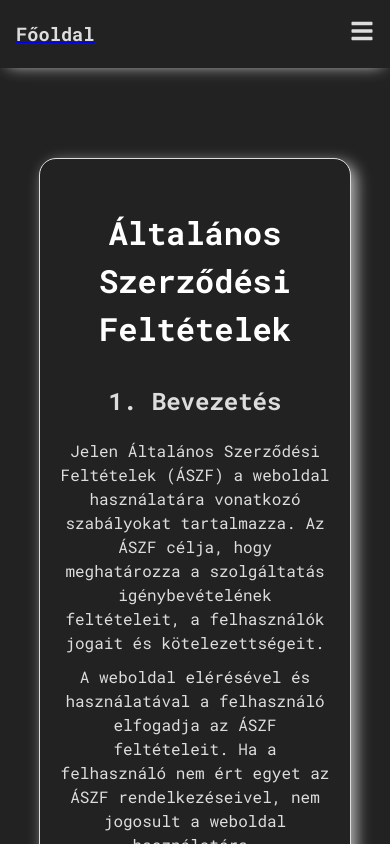
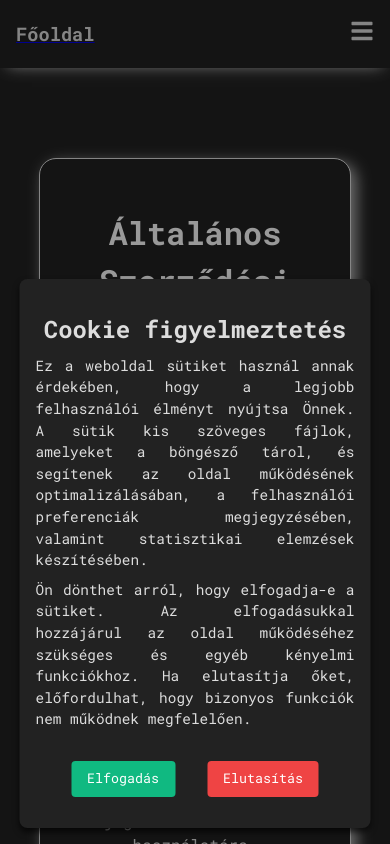
Before and after one commit to istvan911/react_vite_blog_proj, a React (Vite) app: page /aszf in a window 390 px wide. Shown: the top 844 px of the page. Built offline with nearby package versions, Linux system fonts and the light colour scheme.

Commit message:
2025_02_11_3

```diff
--- a/src/App.css
+++ b/src/App.css
@@ -428,7 +428,7 @@ h1,h2,h3,p{
       }
     /*---------->   TEXTEDITOR  END <----------*/
 
-    /*---------->   ASZF  BEGIN <----------*/
+    /*---------->   GDPR  BEGIN <----------*/
 
       .gdpr-container{
         max-width: 80%;
@@ -461,22 +461,168 @@ h1,h2,h3,p{
       }
       .gdpr-ul{
         margin: 0 auto;
-        list-style:inside;
+        list-style:none;
       }
       .gdpr-li{
         padding: 10px;
         margin-bottom: 10px;
-        color: #ddd;
+        color: #bbb;
         text-align: center;
       }
 
-  /*---------->   ASZF  END <----------*/
+  /*---------->   GDPR  END <----------*/
 
-  /*---------->   GDPR  BEGIN <----------*/
+  /*---------->   COOKIE  BEGIN <----------*/
 
 
+  .cookie-banner h1 {
+    font-size: 1.5rem;
+    font-weight: bold;
+  }
 
-  /*---------->   GDPR  END <----------*/
+  .cookie-banner p {
+    text-align: justify;
+    margin-top: 0.5rem;
+  }
+
+  .cookie-buttons {
+    display: flex;
+    flex-direction: column;
+    gap: 1rem;
+  }
+
+  .cookie-button {
+    padding: 0.5rem 1rem;
+    border-radius: 0.25rem;
+    border: none;
+    color: white;
+    cursor: pointer;
+  }
+
+  .cookie-accept {
+    background-color: #10b981;
+  }
+
+  .cookie-accept:hover {
+    background-color: #059669;
+  }
+
+  .cookie-decline {
+    background-color: #ef4444;
+  }
+
+  .cookie-decline:hover {
+    background-color: #dc2626;
+  }
+
+  .cookie-overlay {
+    position: fixed;
+    top: 0;
+    left: 0;
+    width: 100%;
+    height: 100%;
+    background: rgba(0, 0, 0, 0.4);
+    z-index: 999; /* Magasabb, mint bármi más az oldalon */
+    pointer-events: all; /* Minden interakciót megakadályoz */
+  }
+
+  .cookie-banner {
+    position: fixed;
+    bottom: 1rem;
+    width: 60%;
+    height: 35%;
+    left: 50%;
+    transform: translateX(-50%);
+    background-color: #222;
+    color: white;
+    padding: 1rem;
+    border-radius: 0.5rem;
+    box-shadow: 0px 4px 6px rgba(0, 0, 0, 0.7);
+    display: flex;
+    justify-content: space-between;
+    align-items: center;
+    z-index: 1000;
+  }
+  .cookie-left{
+    padding-right: 20px;
+  }
+
+@media (max-width: 1500px) {
+
+  .cookie-banner{
+    bottom: 1rem;
+    width: 75%;
+    justify-content: space-around;
+    flex-direction: column;
+    height: 45%;
+  }
+
+  .cookie-banner p{
+    font-size: 1.1rem;
+  }
+  .cookie-buttons{
+    flex-direction: row;
+    gap: 1.5rem;
+  }
+  .cookie-banner h1{
+    font-size: 1.35;
+  }
+  .cookie-left{
+    padding-right: 0;
+  }
+}
+
+@media (max-width: 1200px) {
+
+  .cookie-banner{
+    bottom: 1rem;
+    width: 80%;
+    justify-content: space-around;
+    flex-direction: column;
+    height: 45%;
+  }
+
+  .cookie-banner p{
+    font-size: 1rem;
+  }
+  .cookie-buttons{
+    flex-direction: row;
+    gap: 1.5rem;
+  }
+  .cookie-banner h1{
+    font-size: 1.35;
+  }
+  .cookie-left{
+    padding-right: 0;
+  }
+}
+
+@media (max-width: 768px) {
+
+  .cookie-banner{
+    bottom: 1rem;
+    width: 90%;
+    justify-content: space-around;
+    flex-direction: column;
+    height: 65%;
+  }
+
+  .cookie-banner p{
+    font-size: .9rem;
+  }
+  .cookie-buttons{
+    flex-direction: row;
+    gap: 2rem;
+  }
+  .cookie-banner h1{
+    font-size: 1.25;
+  }
+  .cookie-left{
+    padding-right: 0;
+  }
+}
+
+  /*---------->   COOKIE  END <----------*/
 
 /*---------->   COMPONENTS END <----------*/
 
--- a/src/components/Cookie.jsx
+++ b/src/components/Cookie.jsx
@@ -0,0 +1,70 @@
+import { useState, useEffect } from "react";
+
+const Cookie = () => {
+  const COOKIE_KEY = "cookieConsent";
+
+  const getStoredConsent = () => {
+    const storedConsent = localStorage.getItem(COOKIE_KEY);
+    return storedConsent ? JSON.parse(storedConsent) : null;
+  };
+
+  const [isVisible, setIsVisible] = useState(getStoredConsent() === null);
+
+  const setCookieConsent = (value) => {
+    const expirationDate = new Date();
+    expirationDate.setDate(expirationDate.getDate() + 7);
+    localStorage.setItem(COOKIE_KEY, JSON.stringify({ value, expires: expirationDate }));
+    setIsVisible(false);
+  };
+
+  useEffect(() => {
+    const storedConsent = getStoredConsent();
+    if (storedConsent && new Date(storedConsent.expires) < new Date()) {
+      localStorage.removeItem(COOKIE_KEY);
+      setIsVisible(true);
+    }
+    if (isVisible) {
+      document.body.style.overflow = "hidden";
+    } else {
+      document.body.style.overflow = "auto";
+    }
+  }, [isVisible]);
+
+  if (!isVisible) return null;
+
+  return (
+    <>
+      {/* Az overlay megakadályozza az interakciókat */}
+      <div className="cookie-overlay"></div>
+
+      <div className="cookie-banner">
+        <div className="cookie-left">
+          <h1>Cookie figyelmeztetés</h1>
+          <p>
+            Ez a weboldal sütiket használ annak érdekében, hogy a legjobb felhasználói élményt
+            nyújtsa Önnek. A sütik kis szöveges fájlok, amelyeket a böngésző tárol, és segítenek
+            az oldal működésének optimalizálásában, a felhasználói preferenciák megjegyzésében,
+            valamint statisztikai elemzések készítésében.
+          </p>
+          <p>
+            Ön dönthet arról, hogy elfogadja-e a sütiket. Az elfogadásukkal hozzájárul az oldal
+            működéséhez szükséges és egyéb kényelmi funkciókhoz. Ha elutasítja őket, előfordulhat,
+            hogy bizonyos funkciók nem működnek megfelelően.
+          </p>
+        </div>
+        <div className="cookie-buttons">
+          <button onClick={() => setCookieConsent(true)} className="cookie-button cookie-accept">
+            Elfogadás
+          </button>
+          <button onClick={() => setCookieConsent(false)} className="cookie-button cookie-decline">
+            Elutasítás
+          </button>
+
+        </div>
+      </div>
+    </>
+  );
+
+};
+
+export default Cookie;
--- a/src/pages/GDPR.jsx
+++ b/src/pages/GDPR.jsx
@@ -9,8 +9,11 @@ const GDPR = () => {
       <p className="gdpr-p">Jelen adatkezelési tájékoztató célja, hogy részletes információt nyújtson a weboldal felhasználói számára arról, hogyan kezeljük a személyes adatokat. Az adatkezelés során a hatályos jogszabályok, különösen az Európai Unió Általános Adatvédelmi Rendelete (GDPR) szerint járunk el.</p>
 
       <h2 className="gdpr-subtitle">2. Az adatkezelő adatai</h2>
-      <p className="gdpr-p">Adatkezelő: Weboldal Üzemeltető Kft.<br/>Székhely: 1234 Budapest, Minta utca 1.<br/>Elérhetőség: adatvedelem@weboldal.hu</p>
-
+      <ul className="gdpr-ul">
+        <li className="gdpr-li">Adatkezelő: Weboldal Üzemeltető Kft.</li>
+        <li className="gdpr-li">Székhely: 1234 Budapest, Minta utca 1.</li>
+        <li className="gdpr-li">Elérhetőség: adatvedelem@weboldal.hu</li>
+      </ul>
       <h2 className="gdpr-subtitle">3. A kezelt adatok köre</h2>
       <p className="gdpr-p">Az alábbi személyes adatokat kezeljük a weboldal használata során:</p>
       <ul className="gdpr-ul">
--- a/src/router/Router.jsx
+++ b/src/router/Router.jsx
@@ -20,12 +20,14 @@ import Register from '../pages/Register'
 import UserProfile from '../pages/UserProfile'
 import GDPR from '../pages/GDPR'
 import ASZF from '../pages/ASZF'
+import Cookie from '../components/Cookie'
 
 export default function Router() {
   return (
     <>
     <BrowserRouter>
         <ScrollToTop/>
+        <Cookie />
         <Header/>
             <Routes>
             <Route path='/' element={<Home />}/>
```
